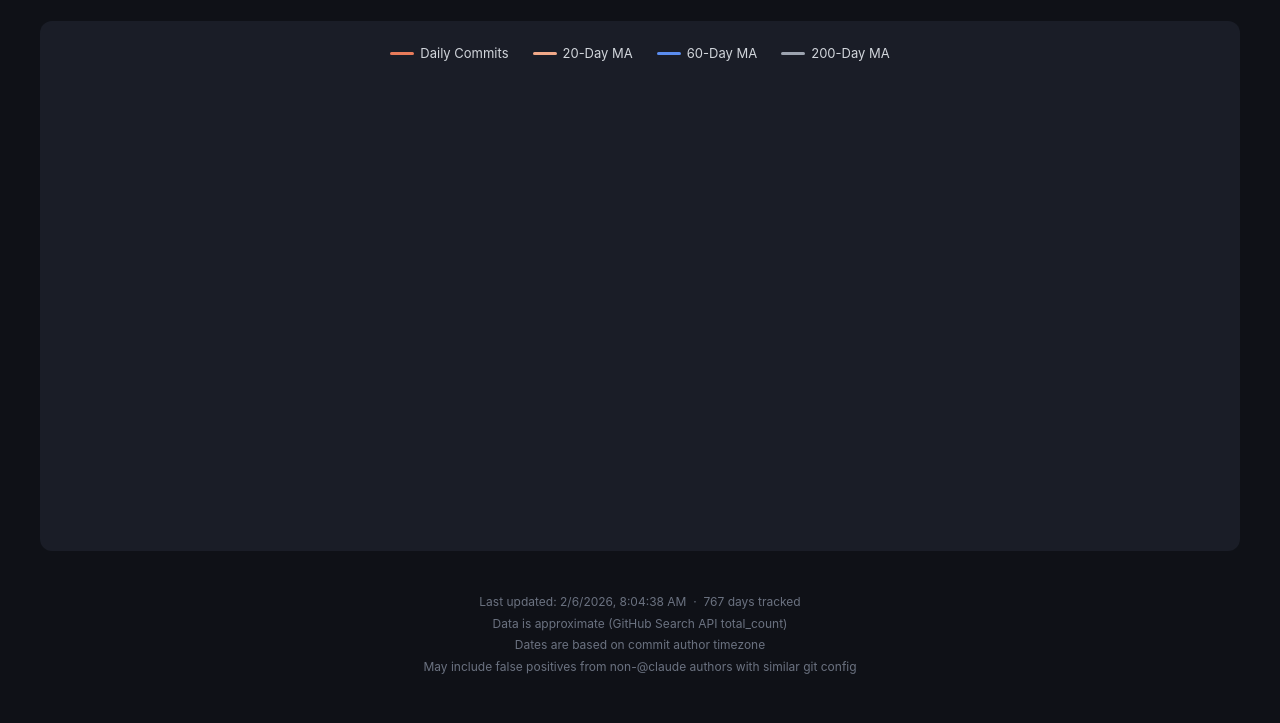
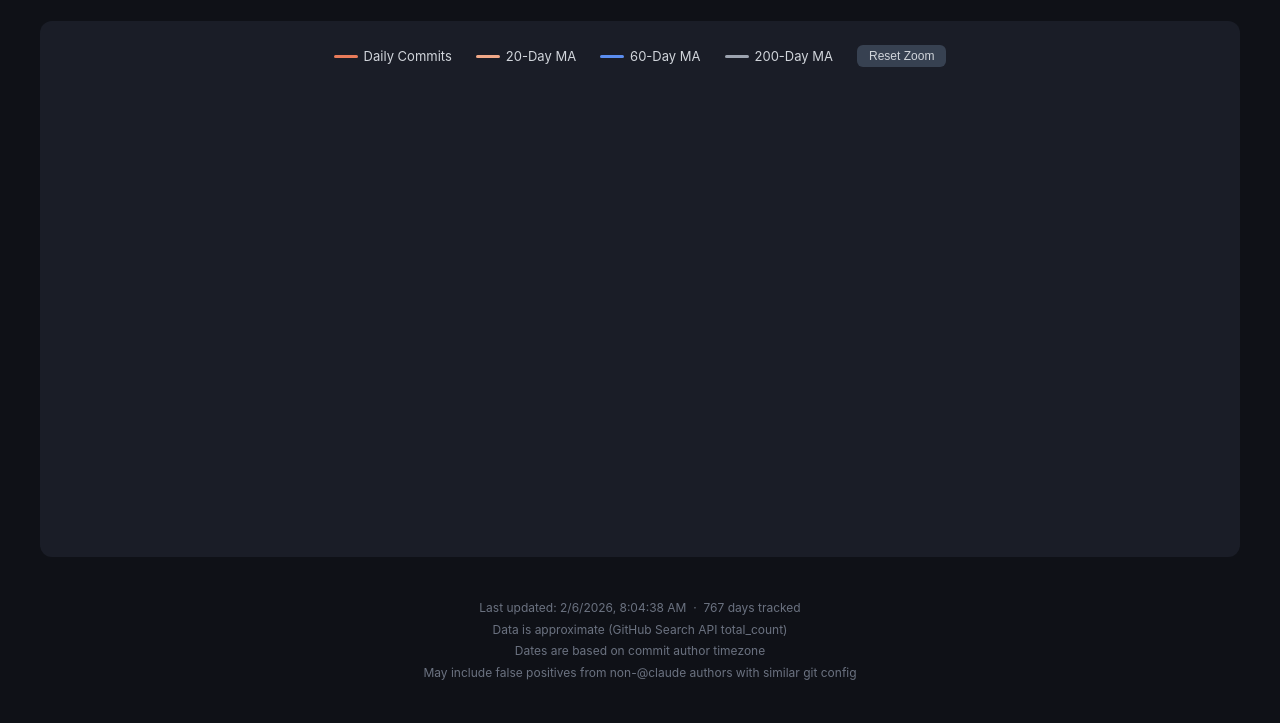
Before and after one commit to dukbong/the-claude-index, a plain HTML site: page index.html in a window 1280 px wide. Shown: the part 216-939 px from the top of the page. Drawn offline with nearby package versions, Linux system fonts and the light colour scheme; some packages are replaced by stand-ins of ours; a script that the page names is missing.

Commit message:
Add chart zoom/pan functionality with chartjs-plugin-zoom
Enable mouse wheel zoom, pinch zoom, and drag panning on the X-axis
so users can inspect specific date ranges in detail. Includes a
Reset Zoom button to restore the full view and a 7-day minimum
range limit.

Co-Authored-By: Claude Opus 4.6 <noreply@anthropic.com>

```diff
--- a/index.html
+++ b/index.html
@@ -6,6 +6,8 @@
   <title>The Claude Index</title>
   <script src="https://cdn.jsdelivr.net/npm/chart.js@4"></script>
   <script src="https://cdn.jsdelivr.net/npm/chartjs-adapter-date-fns@3"></script>
+  <script src="https://cdn.jsdelivr.net/npm/hammerjs@2"></script>
+  <script src="https://cdn.jsdelivr.net/npm/chartjs-plugin-zoom@2"></script>
   <style>
     * {
       margin: 0;
@@ -115,6 +117,21 @@
       width: 24px;
       height: 3px;
       border-radius: 2px;
+    }
+
+    #resetZoom {
+      background: #374151;
+      color: #D1D5DB;
+      border: none;
+      border-radius: 6px;
+      padding: 4px 12px;
+      font-size: 12px;
+      cursor: pointer;
+      transition: background 0.2s;
+    }
+
+    #resetZoom:hover {
+      background: #4B5563;
     }
 
     footer {
@@ -287,6 +304,7 @@
             <div class="legend-item"><div class="legend-color" style="background: #F0A888;"></div>20-Day MA</div>
             <div class="legend-item"><div class="legend-color" style="background: #5B8DEF;"></div>60-Day MA</div>
             <div class="legend-item"><div class="legend-color" style="background: #9CA3AF;"></div>200-Day MA</div>
+            <button id="resetZoom">Reset Zoom</button>
           </div>
           <div class="chart-wrapper">
             <canvas id="chart"></canvas>
@@ -304,7 +322,7 @@
 
       // Chart
       const ctx = document.getElementById('chart').getContext('2d');
-      new Chart(ctx, {
+      const chart = new Chart(ctx, {
         type: 'line',
         data: {
           labels: dates,
@@ -381,6 +399,20 @@
                 },
               },
             },
+            zoom: {
+              zoom: {
+                wheel: { enabled: true },
+                pinch: { enabled: true },
+                mode: 'x',
+              },
+              pan: {
+                enabled: true,
+                mode: 'x',
+              },
+              limits: {
+                x: { minRange: 7 * 86400000 },
+              },
+            },
           },
           scales: {
             x: {
@@ -417,6 +449,8 @@
           },
         },
       });
+
+      document.getElementById('resetZoom').addEventListener('click', () => chart.resetZoom());
     }
 
     main();
```
